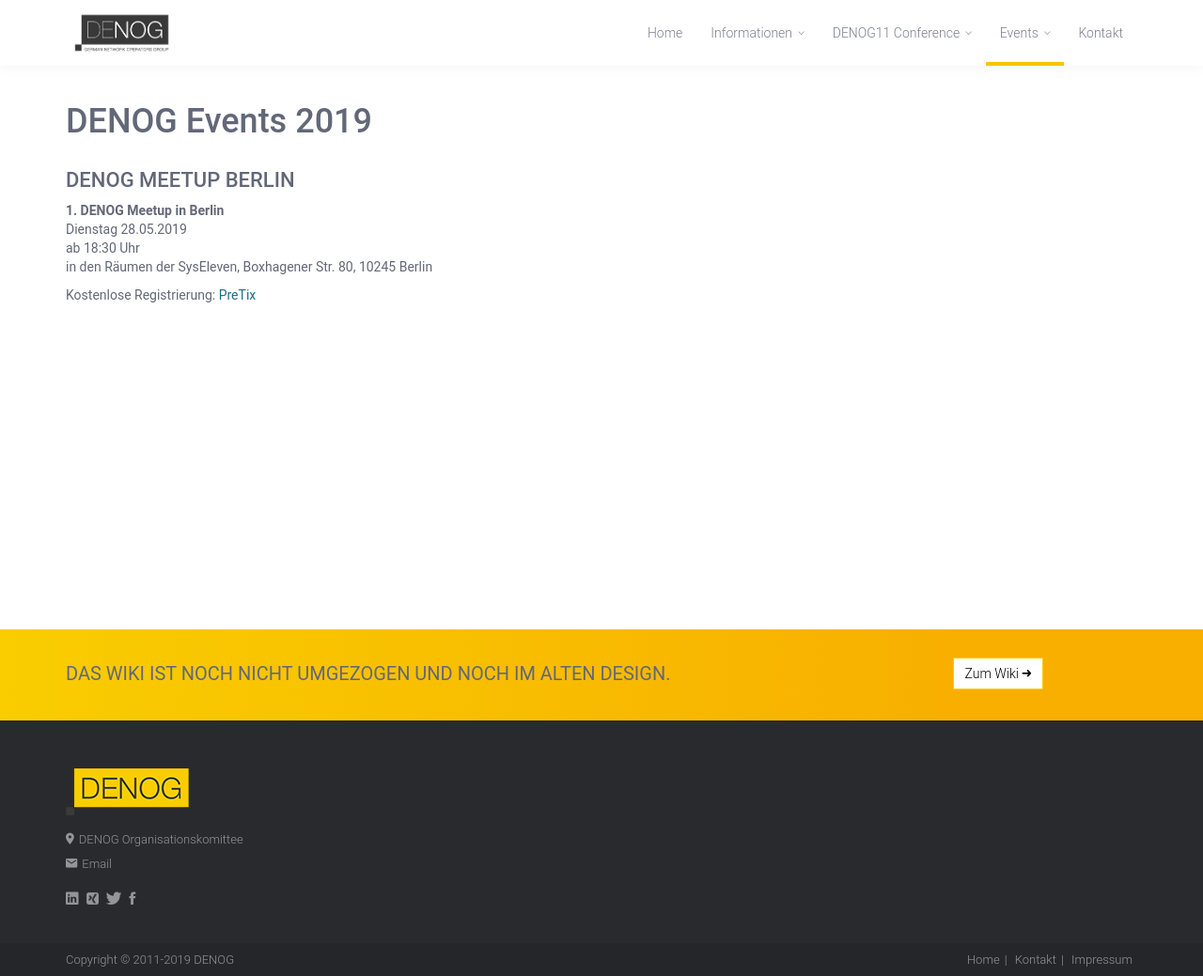
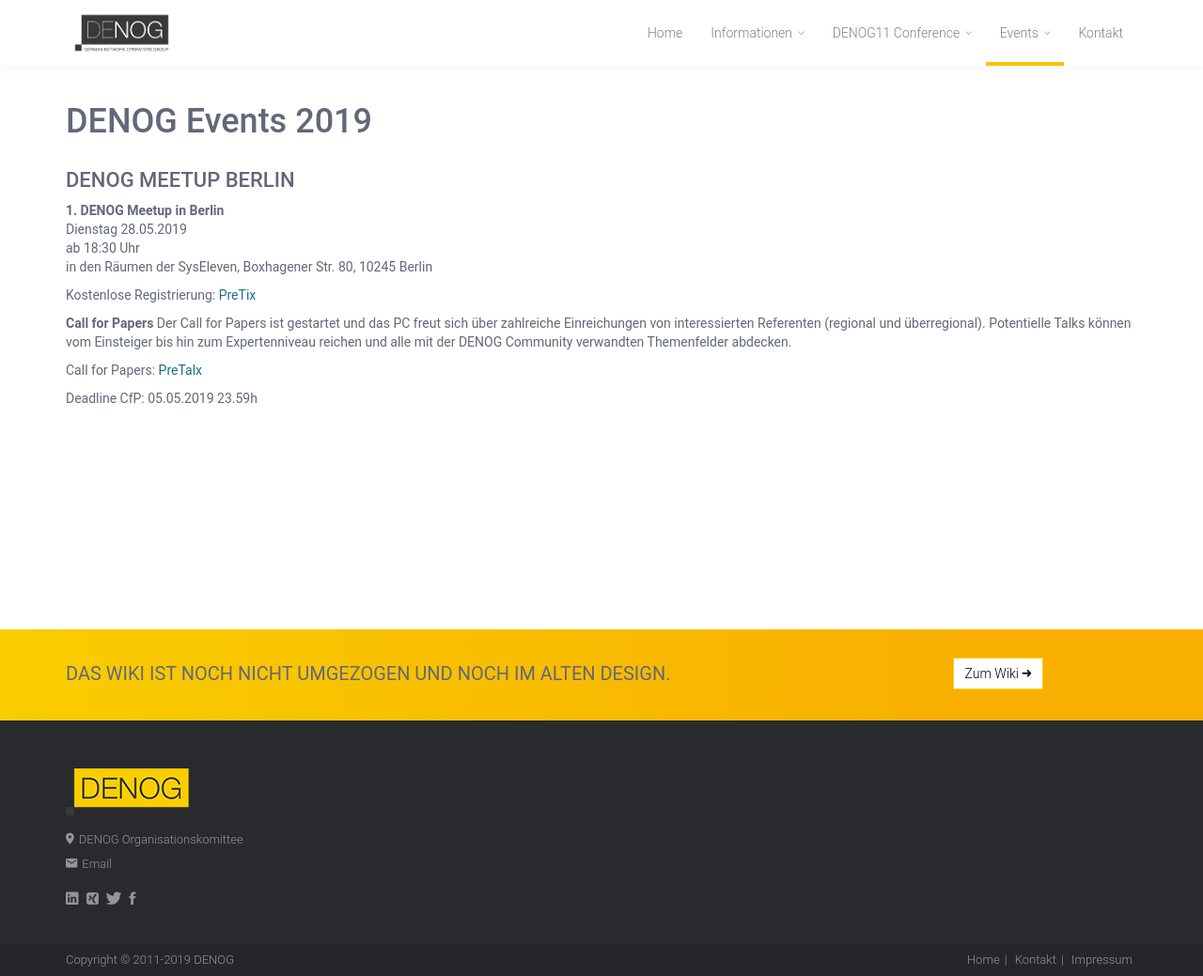
Before and after one commit to denog/denog.github.io, a Jekyll site: the page built from de/events/index.md, in a window 1280 px wide. Shown: the whole page at 94% size. Built offline with Jekyll 4.4.1, drawn with Linux system fonts in a browser that asks for light colours; some web fonts are replaced.

Commit message:
Update Event Main Page

```diff
--- a/de/events/index.md
+++ b/de/events/index.md
@@ -9,6 +9,7 @@
 
 # DENOG Events 2019
 
+
 ## DENOG Meetup Berlin
 
 **1. DENOG Meetup in Berlin**<br>
@@ -17,3 +18,10 @@
 in den Räumen der SysEleven, Boxhagener Str. 80, 10245 Berlin<br>
 
 Kostenlose Registrierung: [PreTix](https://pretix.eu/denog/meetup001/)
+
+**Call for Papers**
+Der Call for Papers ist gestartet und das PC freut sich über zahlreiche Einreichungen von interessierten Referenten (regional und überregional). Potentielle Talks können vom Einsteiger bis hin zum Expertenniveau reichen und alle mit der DENOG Community verwandten Themenfelder abdecken.
+
+Call for Papers: [PreTalx](https://pretalx.denog.de/ber/cfp)
+
+Deadline CfP: 05.05.2019 23.59h
```
